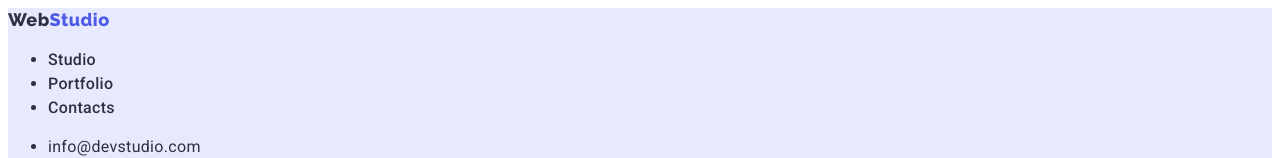
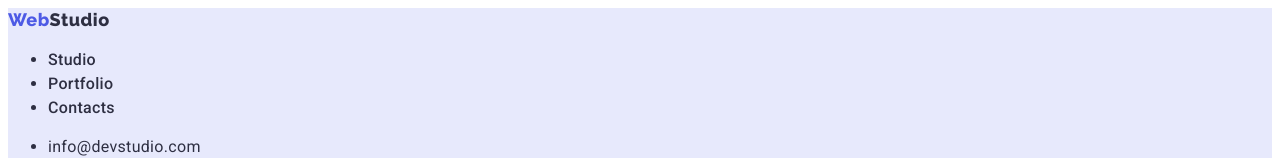
Before and after one commit to LizaGerus/goit-markup-hw-02, a plain HTML site: page index.html in a window 1280 px wide. Shown: the top 158 px of the page. Drawn offline with Linux system fonts and the light colour scheme.

Commit message:
Update index.html

```diff
--- a/index.html
+++ b/index.html
@@ -17,7 +17,7 @@
     <!-- Header section -->
     <header class="header">
       <a class="header-logo link" href=""
-        >Web<span class="logo">Studio</span></a
+        ><span class="logo">Web</span>Studio</a
       >
       <nav class="header-nav">
         <ul class="header-list">
@@ -172,7 +172,7 @@
     <!-- Footer section -->
     <footer class="footer">
       <a class="footer-logo link" href=""
-        >Web<span class="logo">Studio</span></a
+        ><span class="logo">Web</span>Studio</a
       >
       <p class="footer-text">
         Increase the flow of customers and sales for your business with digital
```
